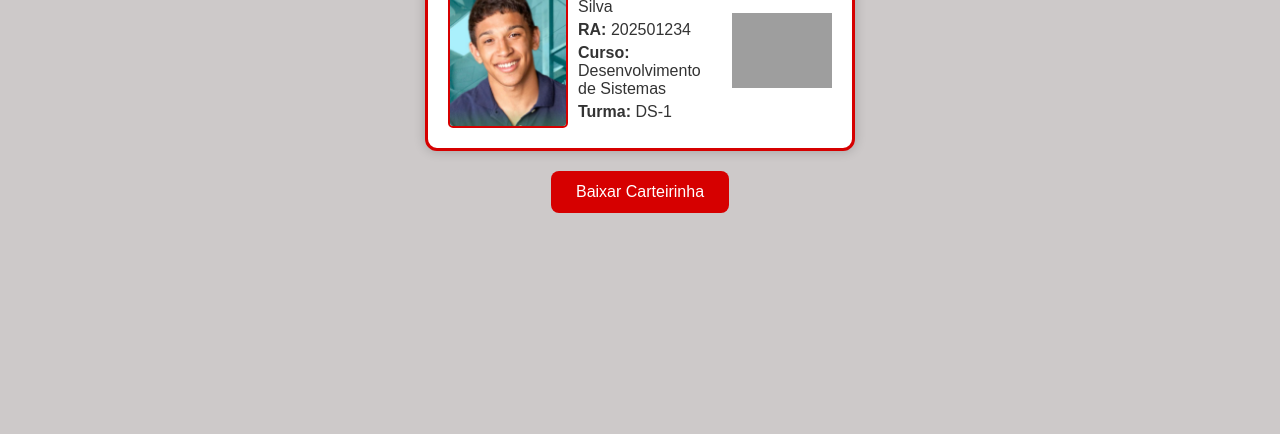
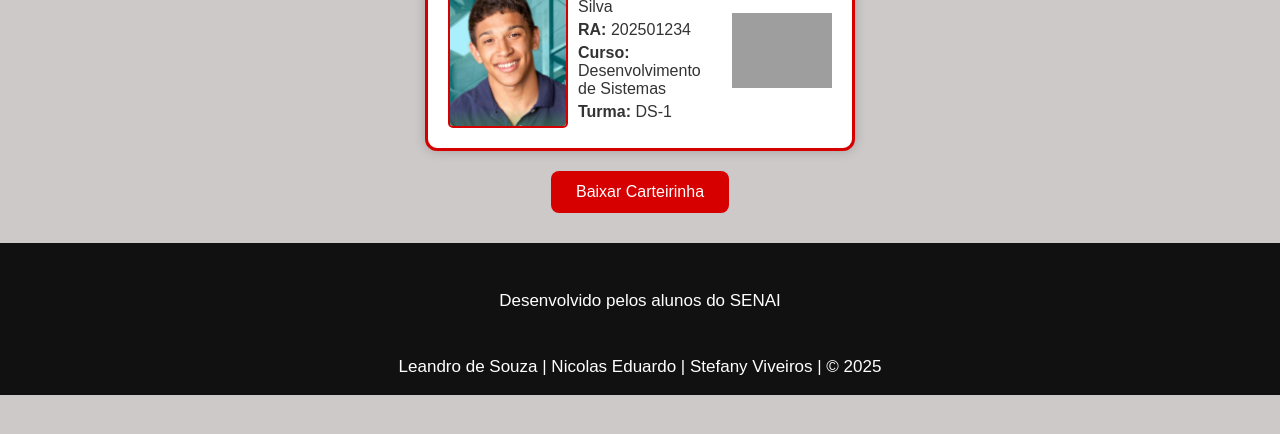
Before and after one commit to Stefany-viveiros/projeto-senai-alunos, a plain HTML site: page html/carteirinha.html in a window 1280 px wide. Shown: the part 340-774 px from the top of the page. Drawn offline with nearby package versions, Linux system fonts and the light colour scheme; grey boxes are pictures that could not be loaded.

Commit message:
Adicionando atualizações no footer

```diff
--- a/css/carteirinha.css
+++ b/css/carteirinha.css
@@ -145,3 +145,20 @@ body {
 .btn-download:hover {
     background: #a00000;
 }
+
+footer {
+    margin-top: 30px;
+    background: #111;
+    color: #fff;
+    text-align: center;
+    padding: 10px
+}
+
+footer p {
+    margin-top: 30px;
+    background: #111;
+    color: #fff;
+    text-align: center;
+    padding: 8px;
+    font-size: 17px;
+}
--- a/css/sobre.css
+++ b/css/sobre.css
@@ -7,7 +7,7 @@
 
 body {
     background: #CDC9C9;
-    text-align: justify;
+    color: #333;
 }
 
 .faixa-topo {
@@ -142,5 +142,14 @@ footer {
     background: #111;
     color: #fff;
     text-align: center;
-    padding: 15px;
+    padding: 10px
 }
+
+footer p {
+    margin-top: 30px;
+    background: #111;
+    color: #fff;
+    text-align: center;
+    padding: 8px;
+    font-size: 17px;
+}
--- a/css/style.css
+++ b/css/style.css
@@ -156,7 +156,7 @@ h1 {
 }
 
 .sobre p {
-    max-width: 700px;
+    max-width: 500px;
     margin: 10px auto;
     font-size: 18px;
     line-height: 1.6;
@@ -167,5 +167,14 @@ footer {
     background: #111;
     color: #fff;
     text-align: center;
-    padding: 15px
+    padding: 10px
 }
+
+footer p {
+    margin-top: 30px;
+    background: #111;
+    color: #fff;
+    text-align: center;
+    padding: 8px;
+    font-size: 17px;
+}
--- a/html/carteirinha.html
+++ b/html/carteirinha.html
@@ -56,6 +56,11 @@
     <button id="download-btn" class="btn-download">Baixar Carteirinha</button>
 </div>
 
+<footer>
+    <p>Desenvolvido pelos alunos do SENAI</p>
+    <p>Leandro de Souza | Nicolas Eduardo | Stefany Viveiros | © 2025</p>
+</footer>
+
 <script src="https://cdnjs.cloudflare.com/ajax/libs/html2canvas/1.4.1/html2canvas.min.js"></script>
 <script src="../js/carteirinha.js"></script>
 
```
